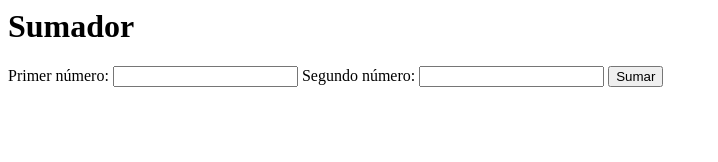
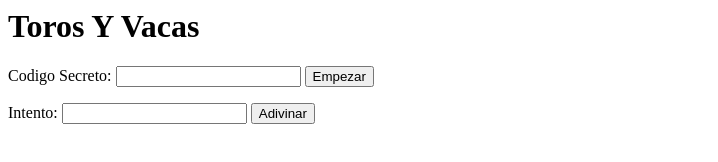
Before and after one commit to NicoleUribe/Cloneproyecto, a website built with Parcel: page index.html in a window 1280 px wide. Shown: the whole page, without its empty margins (0-718 px from the left). Built offline with nearby package versions, Linux system fonts and the light colour scheme.

Commit message:
primer commit mostrar espacio para ingresar palabra

```diff
--- a/index.html
+++ b/index.html
@@ -1,12 +1,16 @@
 <html>
+  <head></head>
   <body>
-    <h1>Sumador</h1>
-    <form id="sumar-form">
-      <label for="primer-numero">Primer número:</label>
-      <input type="number" id="primer-numero" />
-      <label for="segundo-numero">Segundo número:</label>
-      <input type="number" id="segundo-numero" />
-      <input type="submit" value="Sumar" />
+    <h1>Toros Y Vacas</h1>
+    <form id="codigosecreto-form">
+      <label for="codigosecreto"> Codigo Secreto:</label>
+      <input id="Codigo Secreto" />
+      <input type="submit" value="Empezar" />
+    </form>
+    <form id="adivinar-form">
+      <label for="intento">Intento:</label>
+      <input id="Intento" />
+      <input type="submit" value="Adivinar" />
     </form>
     <div id="resultado-div"></div>
 
```
Also changed, not shown: 1 other file.
